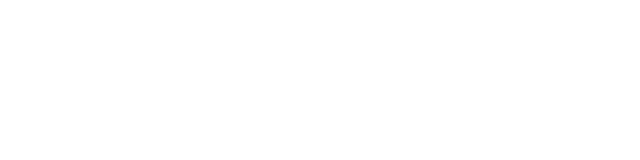
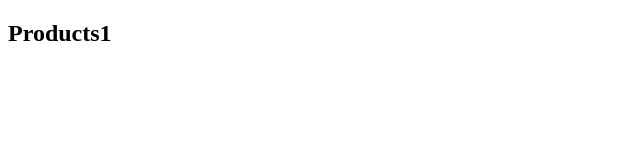
Before and after one commit to jonascavalcante/react-router, a React (Create React App) app: page /products/1 in a window 1280 px wide. Before the commit this address had no page. Shown: the top 160 px of the page, without its empty margins (0-640 px from the left). Built offline with nearby package versions, Linux system fonts and the light colour scheme; the HTML template or start-up script is replaced by a standard one.

Commit message:
feat: add subpages

```diff
--- a/src/components/App/index.js
+++ b/src/components/App/index.js
@@ -1,11 +1,15 @@
 import { Route, Routes } from "react-router-dom";
-import { About, Home } from "../../pages";
+import { About, Home, Products } from "../../pages";
+import { Products1, Products2 } from "../../pages/Products/subpages";
 
 const App = () => {
   return (
     <Routes>
       <Route path='/' element={<Home />} />
       <Route path='/about' element={<About />} />
+      <Route path='/products' element={<Products />} />
+      <Route path='/products/1' element={<Products1 />} />
+      <Route path='/products/2' element={<Products2 />} />
     </Routes>
   );
 }
--- /dev/null
+++ b/src/pages/Products/index.js
@@ -0,0 +1,9 @@
+const Products = () => {
+  return(
+    <section>
+      <h1>Products</h1>
+    </section>
+  )
+}
+
+export default Products;
--- /dev/null
+++ b/src/pages/Products/subpages/Products1/index.js
@@ -0,0 +1,9 @@
+const Products1 = () => {
+  return (
+    <section>
+      <h2>Products1</h2>
+    </section>
+  )
+}
+
+export default Products1;
--- /dev/null
+++ b/src/pages/Products/subpages/Products2/index.js
@@ -0,0 +1,9 @@
+const Products2 = () => {
+  return (
+    <section>
+      <h2>Products2</h2>
+    </section>
+  )
+}
+
+export default Products2;
--- /dev/null
+++ b/src/pages/Products/subpages/index.js
@@ -0,0 +1,7 @@
+import Products1 from './Products1';
+import Products2 from './Products2';
+
+export {
+  Products1,
+  Products2
+}
--- a/src/pages/index.js
+++ b/src/pages/index.js
@@ -1,7 +1,9 @@
 import Home from './Home';
 import About from './About';
+import Products from './Products';
 
 export {
   Home,
-  About
+  About,
+  Products
 }
```
